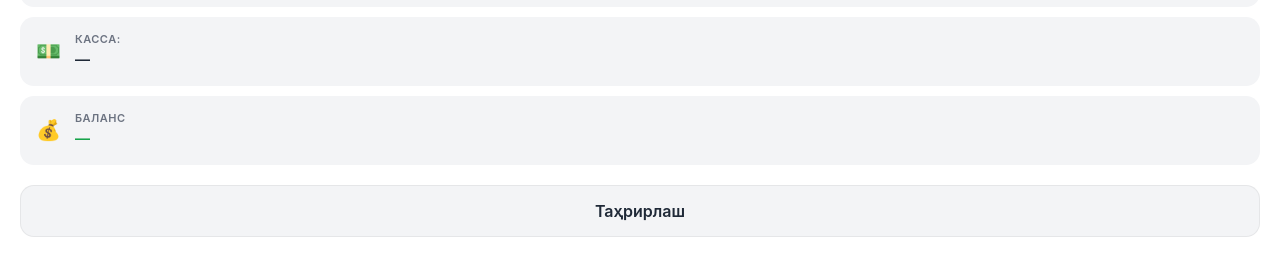
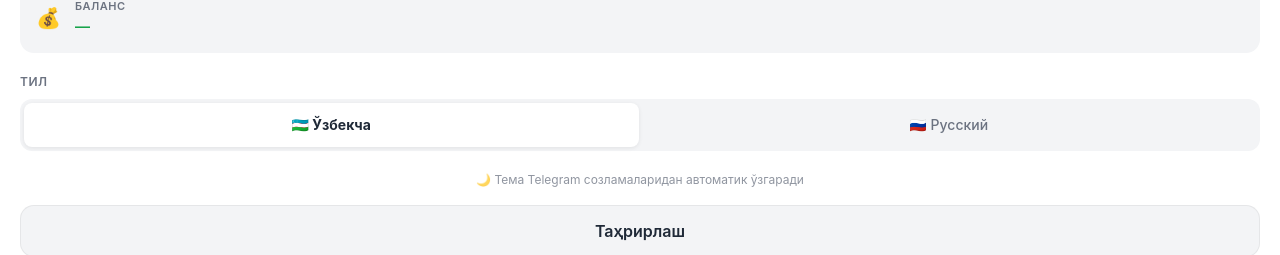
Before and after one commit to Erkaboyevum/uyda-dashboard, a Vue app: page /app/moliya in a window 1280 px wide. Both pictures are taken after a click on the button "Профилни очиш". Shown: the part 544-799 px from the top of the page. Built offline with nearby package versions, Linux system fonts and the light colour scheme; no server answers.

Commit message:
fix: language switcher in ProfileModal, remove API data translation, theme note

```diff
--- a/src/components/ProfileModal.vue
+++ b/src/components/ProfileModal.vue
@@ -56,6 +56,26 @@
           </div>
         </div>
 
+        <!-- Language switcher -->
+        <div class="section-label">{{ t('language') }}</div>
+        <div class="lang-seg">
+          <button
+            class="lang-btn"
+            :class="{ active: currentLang === 'uzbek-crylic' }"
+            @click="switchLang('uzbek-crylic')"
+          >{{ t('languageUz') }}</button>
+          <button
+            class="lang-btn"
+            :class="{ active: currentLang === 'russian' }"
+            @click="switchLang('russian')"
+          >{{ t('languageRu') }}</button>
+        </div>
+
+        <!-- Theme note -->
+        <div class="theme-note">
+          🌙 {{ t('themeNote') }}
+        </div>
+
         <button class="edit-btn" @click="goEdit">{{ t('edit') }}</button>
       </div>
     </div>
@@ -69,17 +89,27 @@ import { useI18n } from 'vue-i18n';
 import axios from 'axios';
 import apiLink from '@/config/api';
 import { useCurrentUser } from '@/composables/useCurrentUser';
+import i18n, { LANG_STORAGE_KEY } from '@/i18n';
 
 const emit   = defineEmits(['close']);
 const router = useRouter();
 const { t }  = useI18n();
 const { state } = useCurrentUser();
 
-const user    = ref({});
-const loading = ref(true);
-const dragY   = ref(0);
+const user       = ref({});
+const loading    = ref(true);
+const dragY      = ref(0);
 const isDragging = ref(false);
 let   startY = 0;
+
+const currentLang = ref(localStorage.getItem(LANG_STORAGE_KEY) || 'uzbek-crylic');
+
+function switchLang(lang) {
+  window.Telegram?.WebApp?.HapticFeedback?.selectionChanged?.();
+  currentLang.value = lang;
+  i18n.global.locale.value = lang;
+  localStorage.setItem(LANG_STORAGE_KEY, lang);
+}
 
 const initials = computed(() => {
   const n = user.value.fullName || '';
@@ -279,6 +309,36 @@ onMounted(async () => {
   font-variant-numeric: tabular-nums;
 }
 
+.section-label {
+  font-size: 12px; font-weight: 600;
+  color: var(--text-secondary);
+  text-transform: uppercase; letter-spacing: 0.5px;
+  margin-bottom: 8px; margin-top: 4px;
+}
+
+.lang-seg {
+  display: flex; background: var(--surface-2);
+  border-radius: 12px; padding: 4px; gap: 3px;
+  margin-bottom: 12px;
+}
+.lang-btn {
+  flex: 1; height: 44px; border: none; border-radius: 8px;
+  background: transparent; color: var(--text-secondary);
+  font-size: 14px; font-weight: 500; cursor: pointer;
+  font-family: var(--font);
+  transition: all 180ms ease;
+}
+.lang-btn.active {
+  background: var(--surface-1); color: var(--text-primary);
+  font-weight: 700; box-shadow: 0 1px 4px rgba(0,0,0,0.08);
+}
+
+.theme-note {
+  font-size: 12px; color: var(--text-secondary);
+  text-align: center; padding: 8px 0 16px;
+  opacity: 0.75;
+}
+
 .edit-btn {
   width: 100%; height: 52px;
   background: var(--surface-2);
--- a/src/locales/russian.js
+++ b/src/locales/russian.js
@@ -14,6 +14,7 @@ export default {
   statyaGroup: "Группа статьи",
   languageUz: "🇺🇿 Узбекский",
   languageRu: "🇷🇺 Русский",
+  themeNote: "Тема меняется автоматически из настроек Telegram",
   title: "Создать документ",
   documentType: "Тип документа:",
   expense: "Расход",
--- a/src/locales/uzbek-crylic.js
+++ b/src/locales/uzbek-crylic.js
@@ -14,6 +14,7 @@ export default {
   statyaGroup: "Статя гуруҳи",
   languageUz: "🇺🇿 Ўзбекча",
   languageRu: "🇷🇺 Русский",
+  themeNote: "Тема Telegram созламаларидан автоматик ўзгаради",
   title: "Ҳужжат яратиш",
   documentType: "Ҳужжат тури:",
   expense: "Харажат",
--- a/src/views/DocumentsView.vue
+++ b/src/views/DocumentsView.vue
@@ -48,7 +48,7 @@
           <span class="doc-icon-glyph">{{ docIcon(doc.documentType) }}</span>
         </div>
         <div class="doc-body">
-          <div class="doc-type-label">{{ docLabel(doc.documentType) }}</div>
+          <div class="doc-type-label">{{ doc.documentType }}</div>
           <div v-if="doc.comment" class="doc-comment">{{ doc.comment }}</div>
           <div class="doc-meta">{{ doc.operation }}</div>
         </div>
@@ -186,11 +186,6 @@ export default {
       return new Intl.NumberFormat('uz-UZ').format(v);
     }
 
-    function docLabel(type) {
-      const map = { Расход: t('Расход'), Приход: t('Приход'), Перемещение: t('Перемещение') };
-      return map[type] ?? type;
-    }
-
     function docIcon(type) {
       if (type === 'Приход')      return '↓';
       if (type === 'Расход')      return '↑';
@@ -218,7 +213,7 @@ export default {
     return {
       documents, loading, profileLoading, errorMessage,
       cashRegisterName, displayBalance,
-      formatNumber, docLabel, docIcon, iconBg, amountColor,
+      formatNumber, docIcon, iconBg, amountColor,
       canAccessAnalytics, fabHaptic, t,
     };
   },
```
